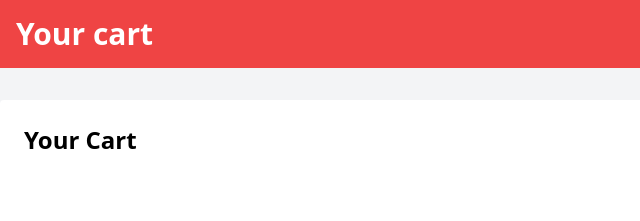
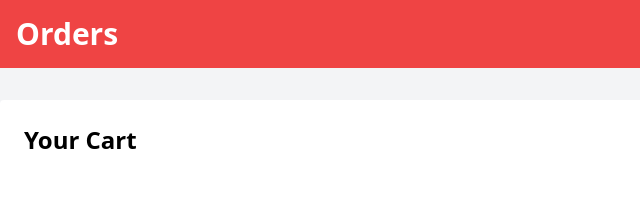
Before and after one commit to Shail-Pradhan/Project, a plain HTML site: page cart.html in a window 1280 px wide. Shown: the top 221 px of the page, 0-640 px from the left. Drawn offline with nearby package versions, Linux system fonts and the light colour scheme.

Commit message:
On branch master Changes to be committed:     modified:   cart.html

```diff
--- a/cart.html
+++ b/cart.html
@@ -9,7 +9,7 @@
 <body class="bg-gray-100">
 
     <nav class="bg-red-500 p-4 flex justify-between items-center">
-        <h1 class="text-white text-3xl font-bold">Your cart</h1>
+        <h1 class="text-white text-3xl font-bold">Orders</h1>
         <a href="index.html" class="text-white">Back to Menu</a>
     </nav>
 
```
